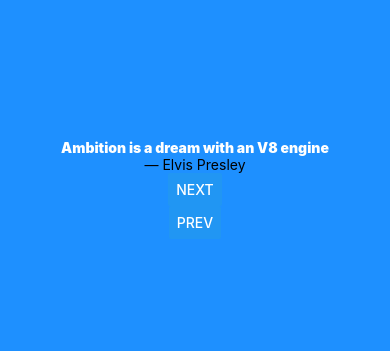
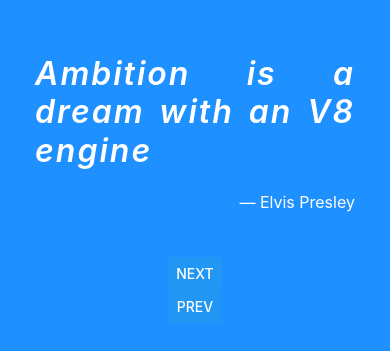
Before and after one commit to thisKonrad/react_native_quotes_app, a React Native app: screen / in a window 390 px wide. Shown: the part 233-584 px from the top of the page. Built offline with nearby package versions, Linux system fonts and the light colour scheme.

Commit message:
basic styles for quotes and author

```diff
--- a/components/Quotes/index.js
+++ b/components/Quotes/index.js
@@ -1,23 +1,42 @@
 /* :::: QUOTES :::: */
-import { StyleSheet, Text } from 'react-native';
+import { StyleSheet, Text, View } from 'react-native';
 
 
 export default function Quotes({ text, author }) {
 
-    return (<>
+    return (<View style={styles.quoteWrap}>
         <Text style={styles.quoteText}>{text}</Text>
-        <Text>&mdash; {author}</Text>
-    </>)
+        <Text style={styles.authorText}>&mdash; {author}</Text>
+    </View>)
 
 }
 
 const styles = StyleSheet.create({
+    quoteWrap: {
+        display: 'flex',
+        justifyContent: 'center',
+        flexDirection: 'column',
+        flexWrap: 'wrap',
+        gap: '1rem',
+        width: '90%',
+        paddingHorizontal: '4%',
+        marginBottom: 45,
+    },
     quoteText: {
+        textAlign: 'justify',
         color: 'white',
-        fontWeight: '900',
+        fontStyle: 'italic',
+        fontSize: 32,
+        letterSpacing: '2px',
+        lineHeight: '2.4rem',
+        fontWeight: '600',
+        marginBottom: 6,
     },
     authorText: {
+        textAlign: 'right',
         color: 'white',
-        fontWeight: '600',
+        fontSize: 16,
+        fontWeight: '400',
+
     }
 });
```
